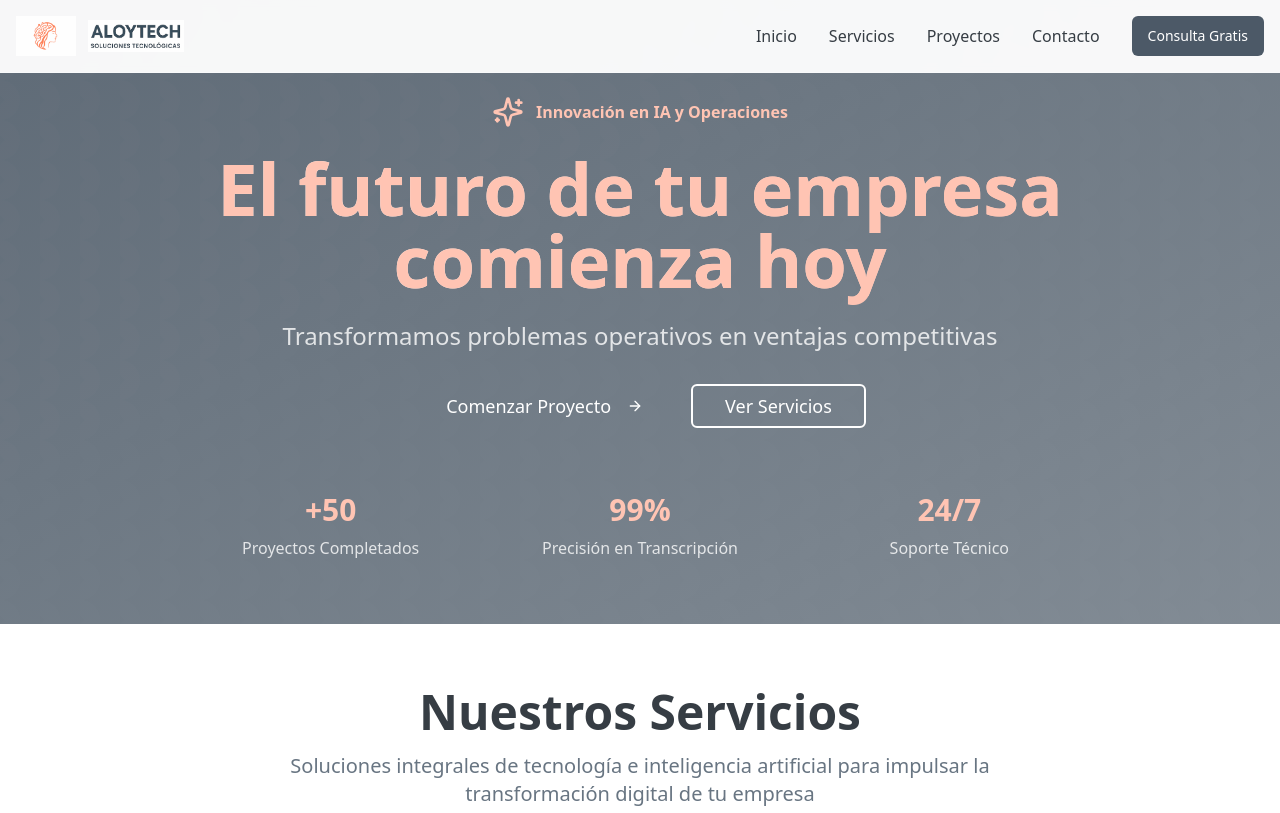
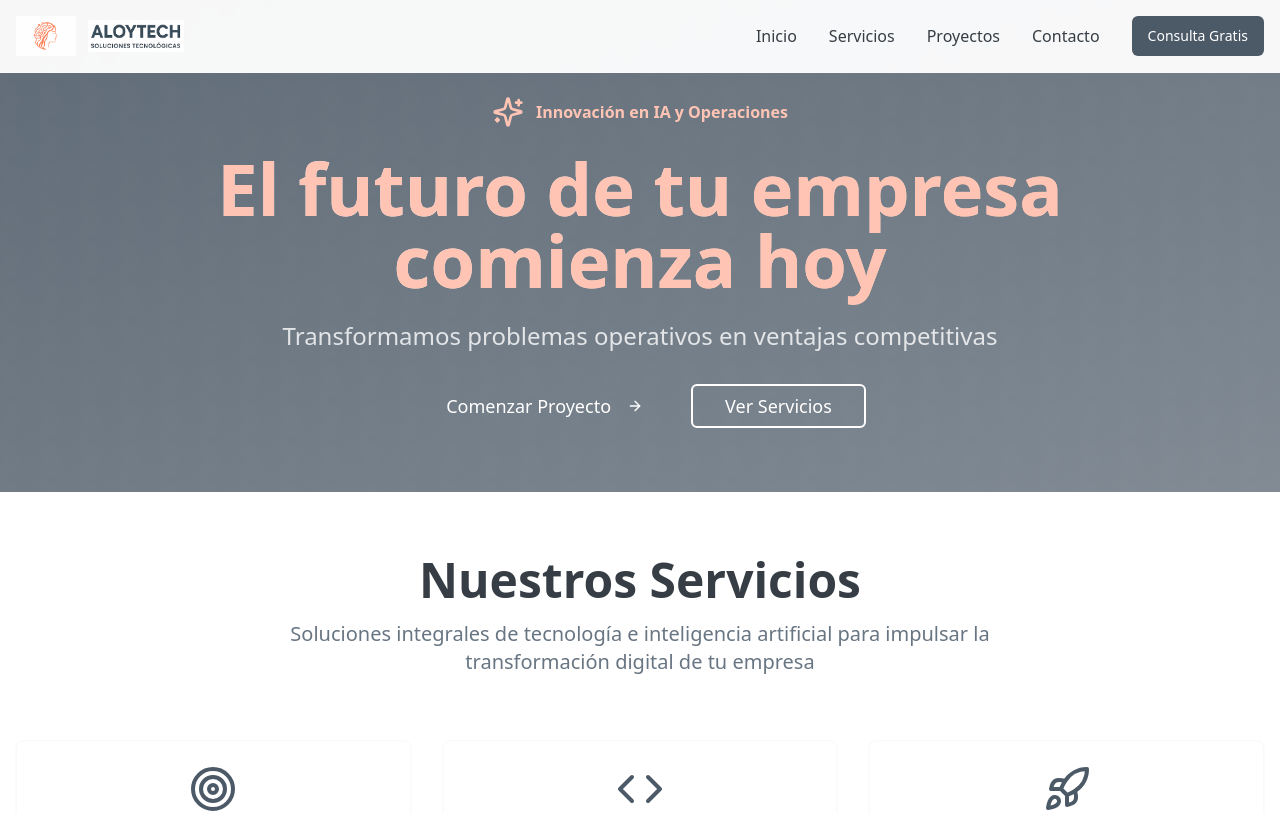
Before and after one commit to AloyTec/Web_aloytech, a React (Vite) app: page / in a window 1280 px wide. Shown: the top 813 px of the page. Built offline with nearby package versions, Linux system fonts and the light colour scheme.

Commit message:
Remove project statistics
Removed the statistics "+50 Proyectos Completados", "99% Precisión en Transcripción", and "24/7 Soporte Técnico" from the Hero section.

```diff
--- a/src/components/Hero.tsx
+++ b/src/components/Hero.tsx
@@ -51,20 +51,6 @@ export const Hero = () => {
             </Button>
           </div>
 
-          <div className="mt-16 grid grid-cols-1 md:grid-cols-3 gap-8 max-w-4xl mx-auto">
-            <div className="text-center">
-              <div className="text-3xl font-bold text-accent mb-2">+50</div>
-              <div className="text-primary-foreground/80">Proyectos Completados</div>
-            </div>
-            <div className="text-center">
-              <div className="text-3xl font-bold text-accent mb-2">99%</div>
-              <div className="text-primary-foreground/80">Precisión en Transcripción</div>
-            </div>
-            <div className="text-center">
-              <div className="text-3xl font-bold text-accent mb-2">24/7</div>
-              <div className="text-primary-foreground/80">Soporte Técnico</div>
-            </div>
-          </div>
         </div>
       </div>
     </section>
```
